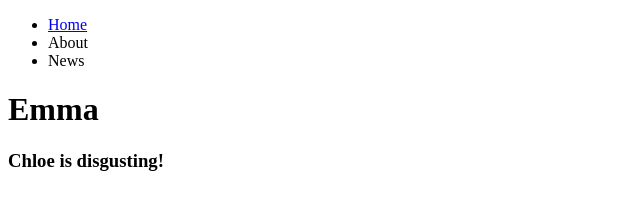
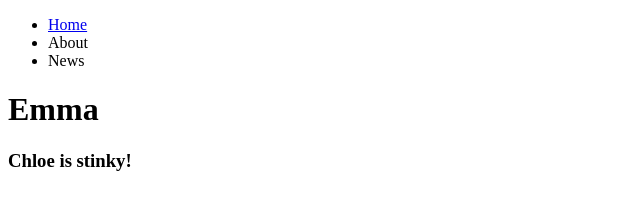
Before and after one commit to eisley03/Emma-Isley, a plain HTML site: page index.html in a window 1280 px wide. Shown: the full height of the page, 0-640 px from the left. Drawn offline with Linux system fonts and the light colour scheme.

Commit message:
Update index.html
First change

```diff
--- a/index.html
+++ b/index.html
@@ -13,6 +13,6 @@
         <li>News</li>
     </ul>
     <h1>Emma</h1>
-    <h3>Chloe is disgusting!</h3>
+    <h3>Chloe is stinky!</h3>
 </body>
 </html>
```
